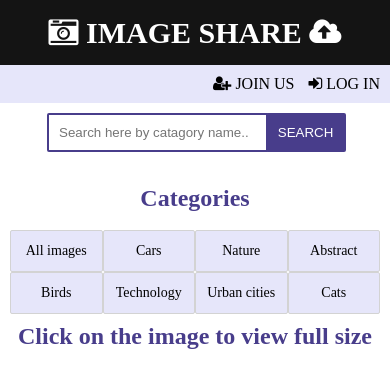
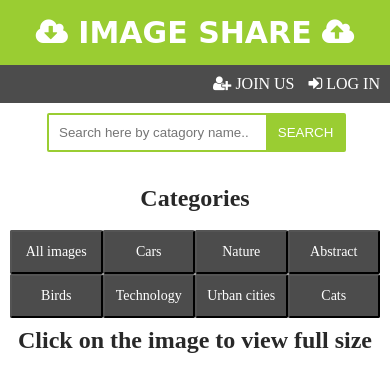
Before and after one commit to ACashSardar/Image-share-django, a Django app: a page that uses myApp/templates/homepage.html in a window 390 px wide. Shown: the top 365 px of the page. Run offline with Django 3.2, Linux system fonts and the light colour scheme; data comes from the database, SQL or seed files in the repository; both versions use the stored data as it was after the commit.

Commit message:
Final Commit

```diff
--- a/myApp/static/style.css
+++ b/myApp/static/style.css
@@ -18,7 +18,7 @@ body {
   left: 20%;
   padding: 10px;
   border-radius: 2px;
-  border:2px solid darkslateblue;
+  border:2px solid yellowgreen;
 }
 .search-bar input[type='submit']{
   position:relative;
@@ -26,16 +26,16 @@ body {
   left: 19%;
   padding: 10px;
   border-radius: 2px;
-  background: darkslateblue;
+  background: yellowgreen;
   color: white;
-  border:2px solid darkslateblue;
+  border:2px solid yellowgreen;
 }
 
 .search-bar input[type='submit']:hover{
-  background: white;
-  color: darkslateblue;
+  background: darkcyan;
+  border:2px solid darkcyan;
+  font-weight: bold;
   transition-delay: 50ms, 50ms;
-  border: 2px solid darkslateblue;
 }
 
 .user-forms{
@@ -82,8 +82,8 @@ body {
 .app-name{
   padding: 10px;
   color: white;
-  background: rgb(20, 20, 20);
-  font-family: Jetbrains Mono;
+  background: yellowgreen;
+  font-family: cursive;
   text-align: center;
   font-size: 20px;
   line-height: 1.5;
@@ -209,17 +205,20 @@ body {
   font-family: Calibri Light;
   text-align: right;
   padding: 10px;
-  background: lavender;
+  background: rgba(0, 0, 0,0.7);
 }
 
 .container a{
-  color: black;
+  color: white;
   text-decoration: none;
   margin-left:10px;
 }
+.container a:hover{
+  font-weight: bold;
+}
 
 .about-section{
-  background: url(https://www.pngmagic.com/product_images/high-resolution-purple-gradient-background-hd-PSD-free-download.jpg);
+  background: url(https://c4.wallpaperflare.com/wallpaper/195/429/242/black-elegant-wallpaper-thumb.jpg);
   border-radius: 2px;
   padding: 20px;
   font-family:Calibri Light;
@@ -283,13 +284,13 @@ textarea{
 
 .my-posts{
   text-align: center;
-  color: darkslateblue;
+  color: rgb(40, 40, 40);
   font-family: Calibri Light;
 }
 .mobile-dash{
   display: none;
 }
-.catagory-list{
+.category-list{
   padding:5px;
   border-radius: 10px;
   margin: 0px 5px;
@@ -302,20 +303,19 @@ textarea{
 .cat-items{
   width:100%;
   padding: 12px 4px;
-  background: lavender;
+  background: rgba(0, 0, 0,0.7);
   text-align: center;
-  border:1px solid white;
   border-radius: 2px;
-  border: 1px solid lightgray;
 }
+
 .cat-items:hover{
-  background:  lightslategrey;
+  background: lightseagreen;
   font-weight: bold;
   color: white;
   transition-delay: 50ms, 50ms;
 }
 .cat-items a{
-  color: black;
+  color: white;
   text-decoration: none;
   font-family: Calibri Light;
   font-size: 15px;
--- /dev/null
+++ b/myApp/templates/footer.html
@@ -0,0 +1,13 @@
+<div class="footer">
+    <label style="color:white"> Developed by Akash Sardar, 2022</label><br>
+    <label style="color:white">Let's Connect <i class="fa fa-hand-peace-o"></i></label>
+    <br>
+    <a href="https://www.linkedin.com/in/akash-sardar-118858184/" style="margin: 8px; text-decoration: none; color:rgb(0, 227, 235)" class="fa fa-linkedin"></a>
+    <a href="https://github.com/ACashSardar" style="margin: 8px; text-decoration: none; color:rgb(255, 255, 255)" class="fa fa-github"></a>
+    <a href="https://www.facebook.com/akash.sardar.1717" style="margin: 8px; text-decoration: none; color:rgb(150, 255, 0)" class="fa fa-facebook"></a>
+    <a href="https://www.instagram.com/lazer.kitty/" style="margin: 8px; text-decoration: none; color:rgb(255, 0, 234)" class="fa fa-instagram"></a>
+    <a href="https://twitter.com/AkashSa50571000" style="margin: 8px; text-decoration: none; color:rgb(0, 128, 248)" class="fa fa-twitter"></a>
+    <br>
+</div>
+</body>
+</html>
--- /dev/null
+++ b/myApp/templates/header.html
@@ -0,0 +1,9 @@
+<!DOCTYPE html>
+<html lang="en">
+<head>
+    <meta charset="UTF-8">
+    <meta http-equiv="X-UA-Compatible" content="IE=edge">
+    <meta name="viewport" content="width=device-width, initial-scale=1.0">
+    {% load static %}
+    <link rel='stylesheet' href="{% static 'style.css' %}">
+    <link rel="stylesheet" href="https://cdnjs.cloudflare.com/ajax/libs/font-awesome/4.7.0/css/font-awesome.min.css">
--- a/myApp/templates/homepage.html
+++ b/myApp/templates/homepage.html
@@ -1,17 +1,10 @@
-<!DOCTYPE html>
-<html lang="en">
-<head>
-    <meta charset="UTF-8">
-    <meta http-equiv="X-UA-Compatible" content="IE=edge">
-    <meta name="viewport" content="width=device-width, initial-scale=1.0">
-    {% load static %}
-    <link rel='stylesheet' href="{% static 'style.css' %}">
-    <link rel="stylesheet" href="https://cdnjs.cloudflare.com/ajax/libs/font-awesome/4.7.0/css/font-awesome.min.css">
-    <title>Homepage</title>
+{% include 'header.html' %}
+
+<title>Homepage</title>
 </head>
 <body>
     <div class="app-name">
-        <h2><i class="fa fa-camera-retro"></i> IMAGE SHARE <i class="fa fa-cloud-upload"></i></h2>
+        <h2><i class="fa fa-cloud-download"></i> IMAGE SHARE</i> <i class="fa fa-cloud-upload"></i></h2>
     </div>
 
     <div class="container">
@@ -36,7 +29,7 @@
 
 
     <div class="grid-container">
-        <div class="catagory-list">
+        <div class="category-list">
             <div class="my-posts">
                 <h2>Categories</h2><br>
             </div>
@@ -59,7 +52,12 @@
                         </a>
                     </div>
                     <div class="comment-section">
-                        <h3>{{selectedimg.capt}}</h3>
+                        {% if selectedimg.capt %}
+                            <h3>{{selectedimg.capt}}</h3><br>
+                        {% else %}
+                            <h3>( No Caption )</h3><br>
+                        {% endif %}
+
                         <a href="{% url 'onclick' selectedimg.user %}">
                         <div class="pic-name-email">
                             <div class="section1">
@@ -73,11 +71,11 @@
                         <br>
                         <p>Followers: {{profile.followers.count}}, Followings: {{profile.followings.count}}</p><br>
                         <p>
-                            <label><i>Posted on <br>{{selectedimg.date}}</i></label>
+                            <label>Posted on <br>{{selectedimg.date}}</label>
                         </p>
                         <br>
                         <p>
-                            <label><i>Image Category: {{selectedimg.catg}}</i></label>
+                            <label>Image Category: {{selectedimg.catg}}</label>
                         </p>
                         <br>
                         <a href="{{selectedimg.photo.url}}" download="{{selectedimg.photo.url}}" ><button id="dwn">Download <i class="fa fa-download"></i></button></a>
@@ -102,5 +100,5 @@
         </div>
     </div>
     <br><br>
-</body>
-</html>
+
+{% include 'footer.html' %}
```
Also changed, not shown: other parts of myApp/static/style.css (+48 -35 lines), myApp/templates/dashboard.html (+12 -14 lines), myApp/templates/editprofile.html (+9 -13 lines), myApp/templates/login.html (+3 -10 lines), myApp/templates/signup.html (+3 -10 lines), db.sqlite3, media/allimages/1800.jpg (deleted), media/allimages/aurora-borealis-above-snowy-island-vestvagoya-lofoten_swen-stroop.jpg (added), media/allimages/kitten_begging_cutely-wallpaper-1920x1080.jpg (added), media/allimages/orange-red-lines-blue-green-shapes-digital-art-yellow-colorful-android-iphone-_MSscFyf.jpg (added).
